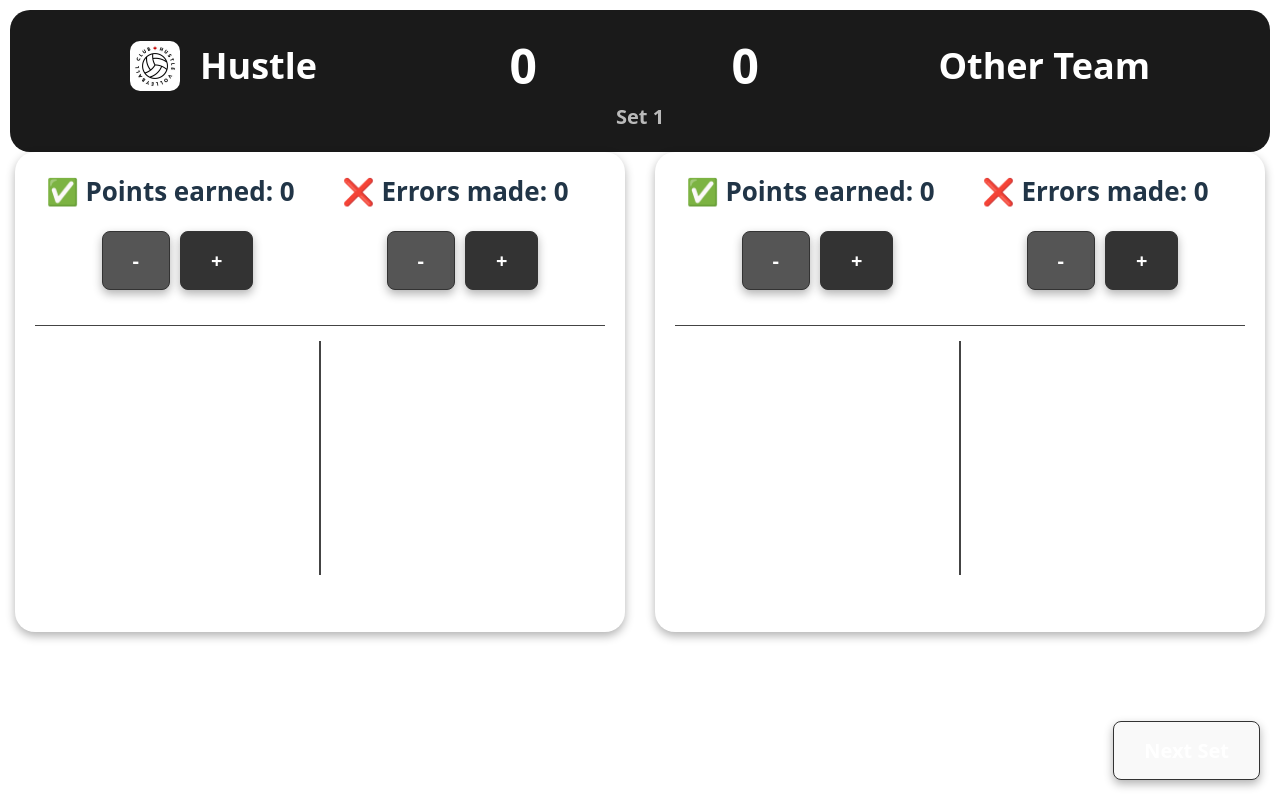
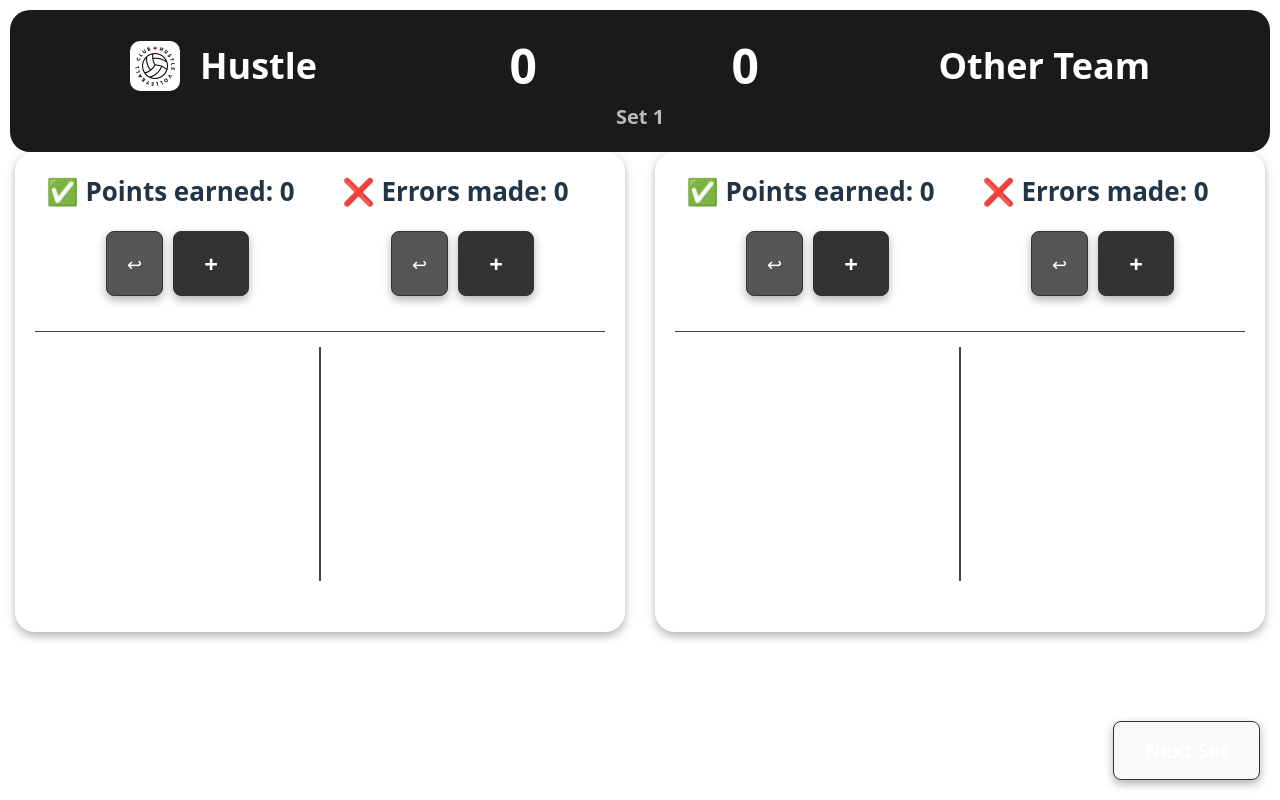
Before and after one commit to jrosario0225/volleyball-tracker, a React (Vite) app: page / in a window 1280 px wide. Built offline with nearby package versions, Linux system fonts and the light colour scheme.

Commit message:
changed buttons for team sections

```diff
--- a/src/components/desktop/TeamSection.css
+++ b/src/components/desktop/TeamSection.css
@@ -48,10 +48,15 @@
 
 .button-subtract {
     background-color: #555555;
+    font-size: 18px;
+    padding: 10px 20px;
+
 }
 
 .button-add {
-    background-color: #333333
+    background-color: #333333;
+    padding: 15px 30px;
+    font-size: 24px;
 }
 
 
--- a/src/components/desktop/TeamSection.jsx
+++ b/src/components/desktop/TeamSection.jsx
@@ -24,11 +24,11 @@ function TeamSection({ earned, errors,
 
             <div className="stat-buttons">
                 <div className="button-group">
-                    <button onClick={onSubtractEarned} className="button-subtract">-</button>
+                    <button onClick={onSubtractEarned} className="button-subtract">↩</button>
                     <button onClick={onAddEarned} className="button-add">+</button>
                 </div>
                 <div className="button-group">
-                    <button onClick={onSubtractErrors} className="button-subtract">-</button>
+                    <button onClick={onSubtractErrors} className="button-subtract">↩</button>
                     <button onClick={onAddErrors} className="button-add">+</button>
                 </div>
             </div>
```
